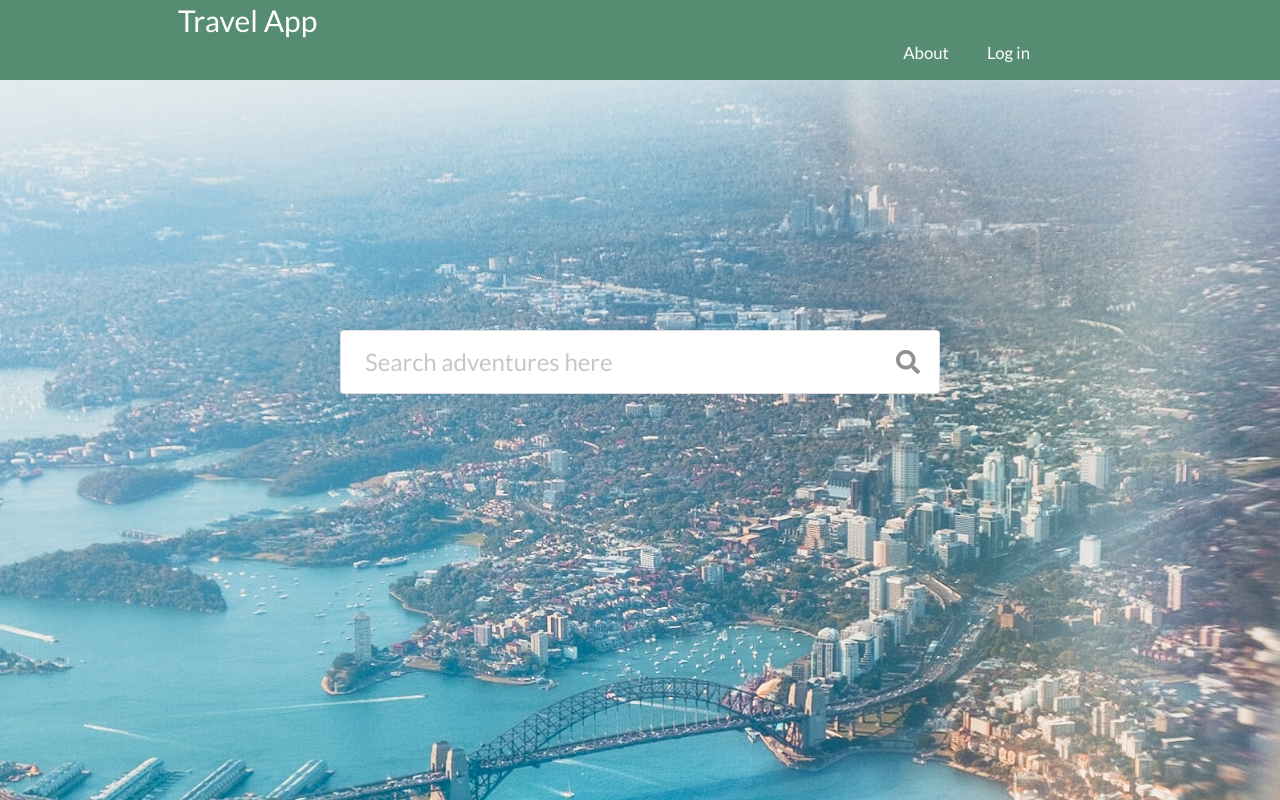
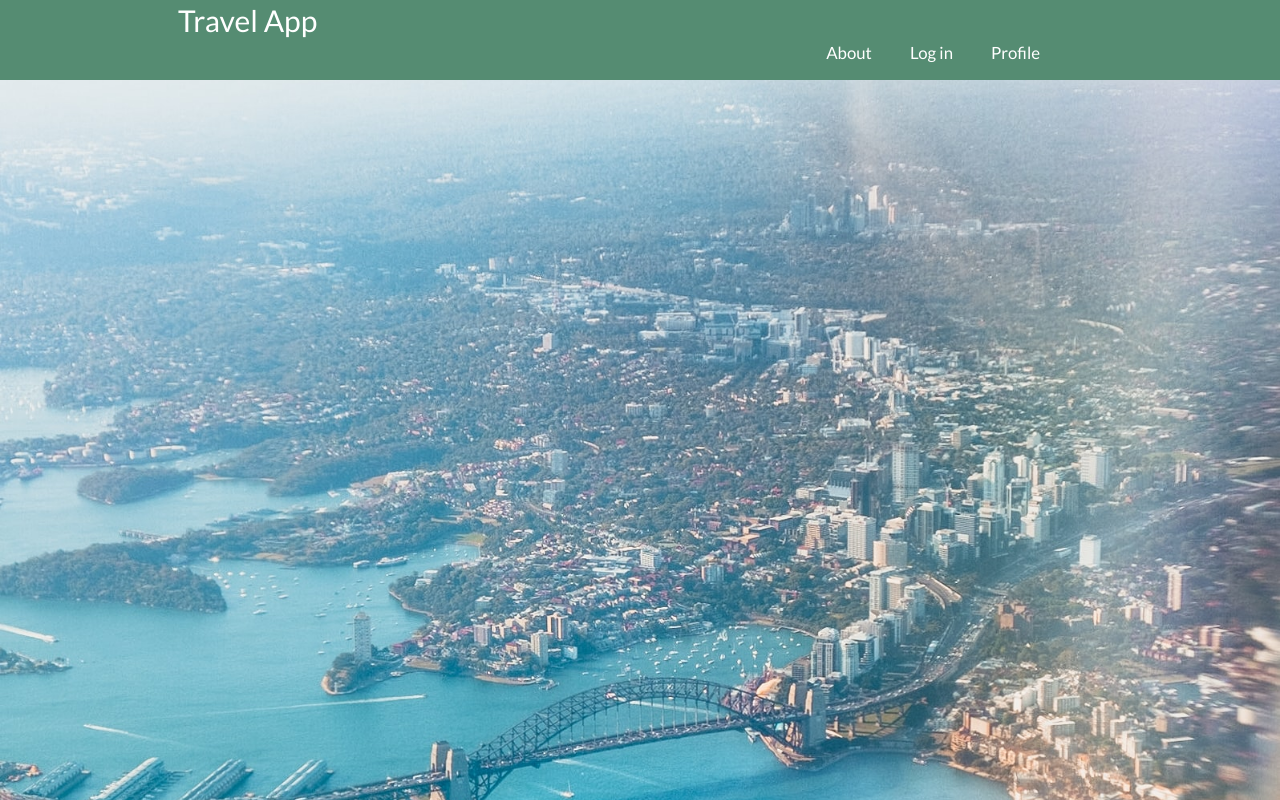
Before and after one commit to Vsmith408/Project3-client, a React (Create React App) app: page /Profile in a window 1280 px wide. Built offline with nearby package versions, Linux system fonts and the light colour scheme.

Commit message:
login update

```diff
--- a/package.json
+++ b/package.json
@@ -10,6 +10,7 @@
     "axios": "^0.21.0",
     "react": "^17.0.1",
     "react-dom": "^17.0.1",
+    "react-json-pretty": "^2.2.0",
     "react-router-dom": "^5.2.0",
     "react-scripts": "^4.0.1",
     "web-vitals": "^0.2.4"
--- a/src/components/App.js
+++ b/src/components/App.js
@@ -5,6 +5,8 @@ import Navbar from "../components/Navbar";
 import About from "./pages/About";
 import Login from "./pages/Login";
 import Home from "./pages/HomePage";
+import Profile from "./pages/Profile";
+
 
 class App extends React.Component {
   render() {
@@ -19,6 +21,9 @@ class App extends React.Component {
             <Route path="/login">
               <Login />
             </Route>
+            <Route path="/Profile">
+              <Profile />
+            </Route>
             <Route path="/">
               <Home />
             </Route>
--- a/src/components/Navbar/index.js
+++ b/src/components/Navbar/index.js
@@ -1,20 +1,19 @@
 import React, { Component } from "react";
 import { Link } from "react-router-dom";
 import "./style.css";
-import { useAuth0 } from "@auth0/auth0-react";
 import Login from "../pages/Login";
 import Logout from "../pages/Logout";
 
 
 
 class Navbar extends Component {
-state = { clicked: false }
-
-handleClick = () => {
-  this.setState({ clicked: !this.state.clicked })
-}
+  state = { clicked: false }
+  handleClick = () => {
+    this.setState({ clicked: !this.state.clicked })
+  }
 
   render() {
+
     return (
       <nav className="navbar ">
         <div className="container">
@@ -38,17 +37,26 @@ handleClick = () => {
                 About
               </Link>
             </li>
-            <div class="loginAuth">
                 <li className="nav-item">
                   <Login>{
-
                     window.location.pathname === "/login"
                       ? "nav-link active"
                       : "nav-link"
-                    }
-                <Logout/> : </Login>
+                  }
+                  </Login> <Logout/>
               </li>
-          </div>
+              <li className="nav-item">
+              <Link
+                to="/Profile"
+                className={
+                  window.location.pathname === "/Profile"
+                    ? "nav-link active"
+                    : "nav-link"
+                }
+              >
+                Profile
+              </Link>
+            </li>
         </ul>
       </div>
     </nav>
--- a/src/components/pages/Login.js
+++ b/src/components/pages/Login.js
@@ -3,13 +3,14 @@ import { useAuth0 } from '@auth0/auth0-react';
 import { Link } from "react-router-dom";
 
 const Login = () => {
-    const { loginWithRedirect } = useAuth0();
+    const { loginWithRedirect, isAuthenticated } = useAuth0();
     return (
-        <Link
-        onClick={() => loginWithRedirect()}
-        >
-            Log in
-        </Link>
+        !isAuthenticated && (
+            <Link
+            onClick={() => loginWithRedirect()}>
+                Log in
+            </Link>
+        )
     );
 };
 
--- a/src/components/pages/Logout.js
+++ b/src/components/pages/Logout.js
@@ -3,15 +3,16 @@ import { useAuth0 } from "@auth0/auth0-react";
 import { Link } from "react-router-dom";
 
 const Logout = () => {
-    const { logout } = useAuth0();
+    const { logout, isAuthenticated } = useAuth0();
 
     return (
-    <Link
-        onClick={() => logout()}
-    >
-        Log out
-    </Link>
+        isAuthenticated && (
+            <Link
+                onClick={() => logout()}>
+                Log out
+            </Link>
+        )
     );
 };
 
-export default Logout;
+export default Logout
--- /dev/null
+++ b/src/components/pages/Profile.js
@@ -0,0 +1,21 @@
+import React from "react";
+import { useAuth0 } from "@auth0/auth0-react";
+import JSONPretty from "react-json-pretty";
+
+const Profile = () => {
+    const { user, isAuthenticated } = useAuth0();
+
+    return (
+        isAuthenticated && (
+            <div>
+                <img src={user.picture} alt={user.name}/>
+                <h2>{user.name}</h2>
+                <p>{user.email}</p>
+                <JSONPretty data={user}/>
+                {/*  {JSON.stringify(user, null , 2)} */ }
+            </div>
+        )
+    )
+}
+
+export default Profile
```
Also changed, not shown: 2 other files (tests, documents, lock files or other folders).
